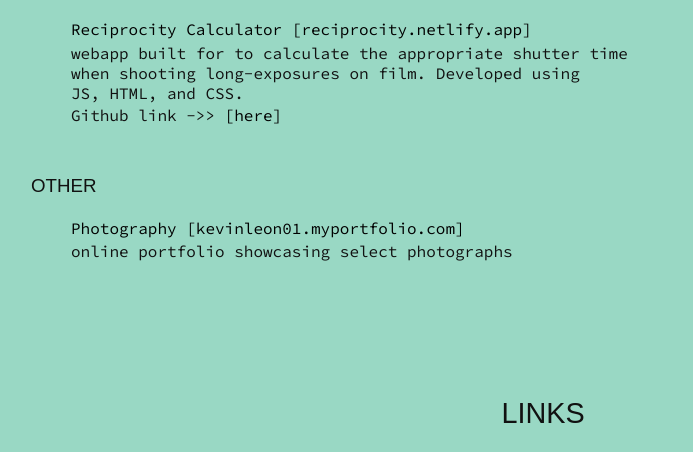
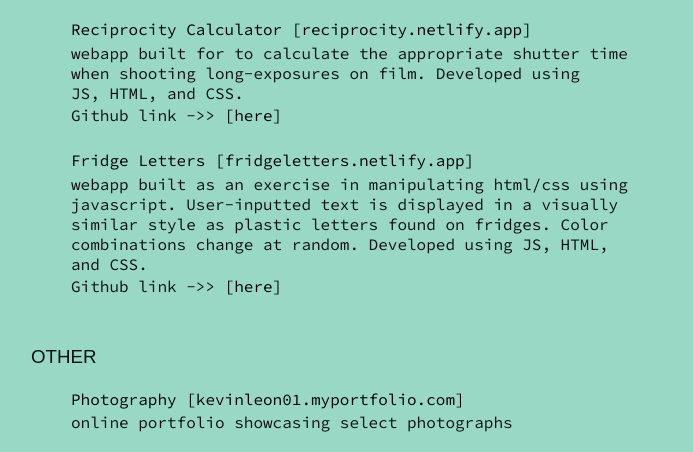
Before and after one commit to kevinleon01/my-portfolio, a plain HTML site: page index.html in a window 1280 px wide. Shown: the part 926-1378 px from the top of the page, without its empty margins (97-790 px from the left). Drawn offline with Linux system fonts and the light colour scheme.

Commit message:
added new project

```diff
--- a/index.html
+++ b/index.html
@@ -83,10 +83,20 @@
             <li><a href="https://reciprocity.netlify.app" target="_blank">Reciprocity Calculator
                     [reciprocity.netlify.app]</a>
                 <br /> webapp built for to calculate the appropriate shutter time
-                <br /> when shooting long-exposures on film. Developed using <br />
-                JS, HTML, and CSS.
+                <br /> when shooting long-exposures on film. Developed using
+                <br /> JS, HTML, and CSS.
                 <br /> Github link ->> <a href="https://github.com/kevinleon01/reciprocity-calc" target="_blank"> [here] </a>
             </li>
+            <br />
+            <li><a href="https://reciprocity.netlify.app" target="_blank">Fridge Letters
+                [fridgeletters.netlify.app]</a>
+            <br /> webapp built as an exercise in manipulating html/css using
+            <br /> javascript. User-inputted text is displayed in a visually
+            <br /> similar style as plastic letters found on fridges. Color
+            <br /> combinations change at random. Developed using JS, HTML,
+            <br /> and CSS.
+            <br /> Github link ->> <a href="https://github.com/kevinleon01/color-changer" target="_blank"> [here] </a>
+        </li>
         </ul>
 
         <h3>Other</h3>
```
